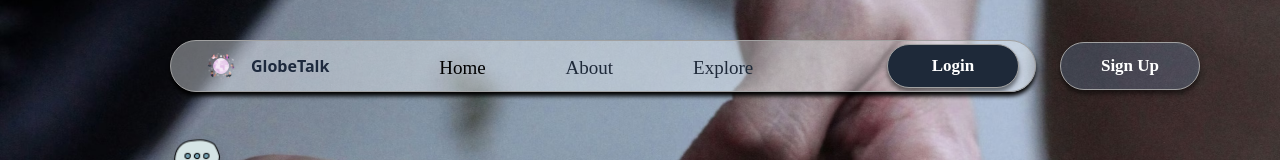
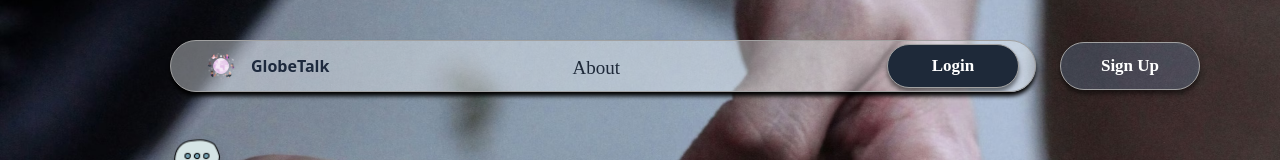
Before and after one commit to usmiso/GlobeTalk, a Next.js app: page / in a window 1280 px wide. Shown: the top 160 px of the page. Built offline with nearby package versions, Linux system fonts and the light colour scheme.

Commit message:
`feat: update signin page to switch to signup mode if ?signup=true is present`

```diff
--- a/src/app/pages/index/index.js
+++ b/src/app/pages/index/index.js
@@ -76,18 +76,8 @@ export default function Index() {
           </Link>
           <ul className=" col-start-3 flex items-center justify-center gap-20 mt-1 mr-40 whitespace-nowrap">
             <li>
-              <Link href="/" className={`text-[19px] font-[roboto_slab] ${router === "/" ? "text-blue-900" : "hover:text-blue-800 "}`}>
-                Home
-              </Link>
-            </li>
-            <li>
               <Link href="/pages/about" className={`text-gray-800 text-[19px] font-[roboto_slab] ${router === "/pages/about" ? "text-blue-900" : "hover:text-blue-800"}`}>
                 About
-              </Link>
-            </li>
-            <li>
-              <Link href="/pages/explore" className={`text-gray-800 text-[19px] font-[roboto_slab]  ${router === "/pages/about" ? "text-blue-900" : "hover:text-blue-800"}`}>
-                Explore
               </Link>
             </li>
           </ul>
@@ -105,7 +95,7 @@ export default function Index() {
         </section>
         <section aria-label='Open chat' className='justify-self-end'>
           <button type='button'
-            onClick={() => router.push("/pages/signin")}
+            onClick={() => router.push("/pages/signin?signup=true")}
             className='rounded-3xl mr-20 ml-6 bg-blue-300/20
             shadow-[0px_4px_4px_0px_rgba(0,0,0,0.50)]
             border border-neutral-400 h-12 w-35 px-6 cursor-pointer
--- a/src/app/pages/signin/page.js
+++ b/src/app/pages/signin/page.js
@@ -1,5 +1,5 @@
 "use client";
-import React, { useState } from "react";
+import React, { useState, useEffect } from "react";
 import { useRouter } from "next/navigation";
 import Image from "next/image";
 import Link from "next/link";
@@ -11,8 +11,18 @@ import {
 } from "../../firebase/auth";
 
 const AuthPage = () => {
-    const router = useRouter();
-    const [mode, setMode] = useState("signin"); // 'signin' or 'signup'
+        const router = useRouter();
+        const [mode, setMode] = useState("signin"); // 'signin' or 'signup'
+
+        // Switch to signup mode if ?signup=true is present
+        useEffect(() => {
+            if (typeof window !== "undefined") {
+                const params = new URLSearchParams(window.location.search);
+                if (params.get("signup") === "true") {
+                    setMode("signup");
+                }
+            }
+        }, []);
     const [email, setEmail] = useState("");
     const [password, setPassword] = useState("");
     const [confirmPassword, setConfirmPassword] = useState("");
```
